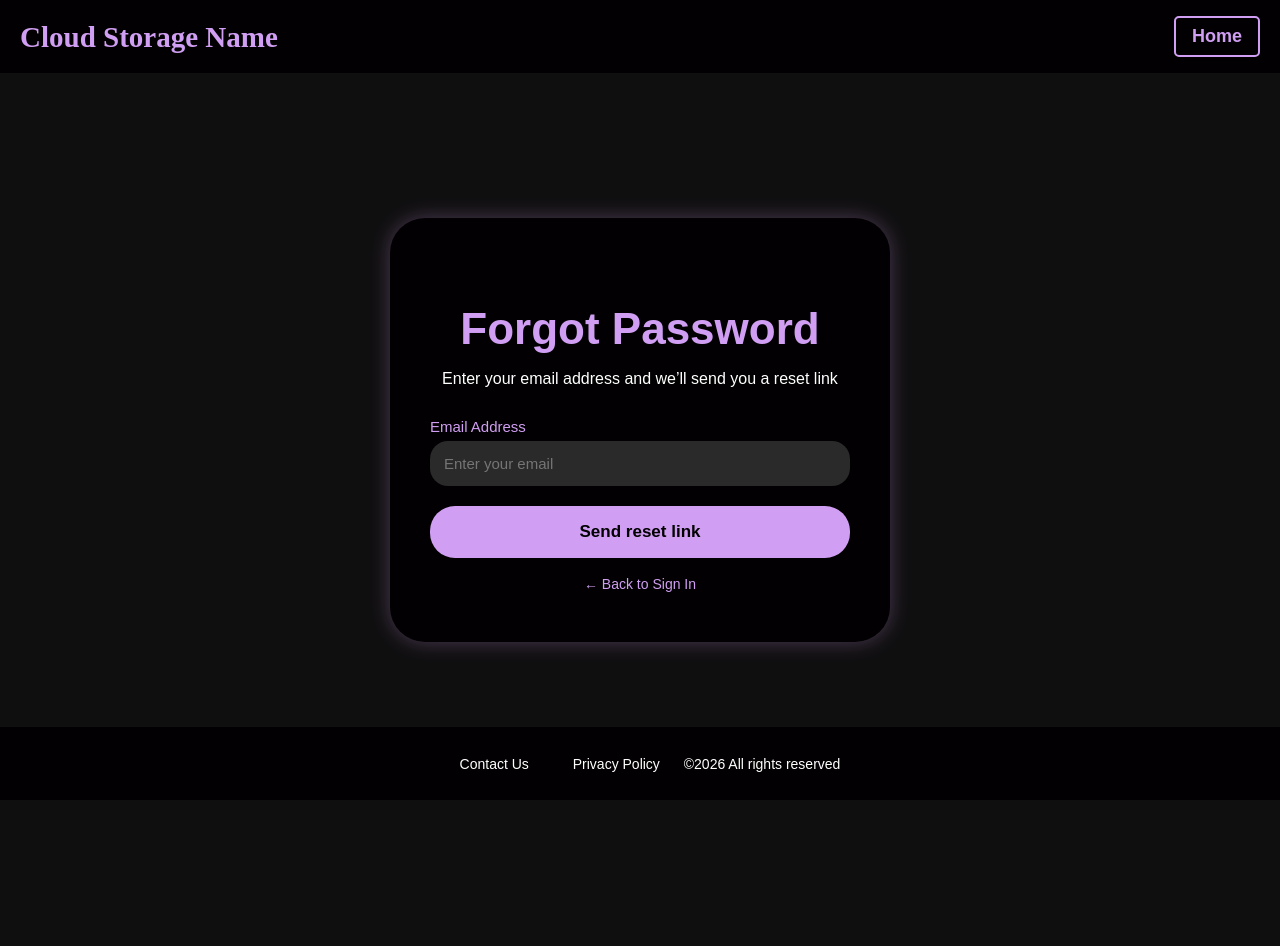
After one commit to martamysyshynn/LockCloud, a Flask app: page /forgot-password in a window 1280 px wide. The commit adds this page. Run offline with Flask 3, Linux system fonts and the light colour scheme.

Commit message:
Fixed two-factor authentication, implemented forgot password and reset password

```diff
--- a/app.py
+++ b/app.py
@@ -65,6 +65,9 @@ def signup():
 @app.route('/signin', methods=['GET', 'POST'])
 def signin():
     if request.method == 'POST':
+        session.pop('otp', None)
+        session.pop('temp_user_id', None)
+
         email = request.form['email']
         password = request.form['password']
 
@@ -78,13 +81,14 @@ def signin():
         if user and check_password_hash(user['password'], password):
 
             if user['two_factor_enabled']:
-                otp = generate_otp()
-                session['temp_user_id'] = user['id']
-                session['otp'] = otp
+                if 'otp' not in session:
+                    otp = generate_otp()
+                    session['temp_user_id'] = user['id']
+                    session['otp'] = otp
 
-                msg = Message('Your 2FA Code', recipients=[user['email']])
-                msg.body = f"Your verification code is: {otp}"
-                mail.send(msg)
+                    msg = Message('Your 2FA Code', recipients=[user['email']])
+                    msg.body = f"Your verification code is: {otp}"
+                    mail.send(msg)
 
                 return redirect(url_for('two_factor'))
 
@@ -98,6 +102,9 @@ def signin():
 
 @app.route('/two-factor', methods=['GET', 'POST'])
 def two_factor():
+    if 'temp_user_id' not in session:
+        return redirect(url_for('signin'))
+
     if request.method == 'POST':
         entered_otp = request.form['otp']
         if entered_otp == session.get('otp'):
@@ -226,6 +233,7 @@ def change_email():
         "Confirm your new email",
         recipients=[new_email]
     )
+
     msg.body = f"Your confirmation code is: {otp}"
     mail.send(msg)
 
@@ -262,6 +270,68 @@ def confirm_email():
 
     return render_template('confirm_email_page.html')
 
+@app.route('/forgot-password', methods=['GET', 'POST'])
+def forgot_password():
+    if request.method == 'POST':
+        email = request.form['email']
+
+        connection = get_db_connection()
+        cursor = connection.cursor(dictionary=True)
+        cursor.execute("SELECT id, email FROM users WHERE email=%s", (email,))
+        user = cursor.fetchone()
+
+        cursor.close()
+        connection.close()
+
+        if user:
+            otp = generate_otp()
+            session['reset_otp'] = otp
+            session['reset_user_id'] = user['id']
+
+            msg = Message("Password reset code", recipients=[user['email']])
+            msg.body = f"Your password reset code is: {otp}"
+            mail.send(msg)
+
+        flash("If this email exists, a reset code was sent", "info")
+        return redirect(url_for('reset_password'))
+
+    return render_template('forgot_password.html')
+
+@app.route('/reset-password', methods=['GET', 'POST'])
+def reset_password():
+    if 'reset_user_id' not in session:
+        return redirect(url_for('forgot_password'))
+
+    if request.method == 'POST':
+        otp = request.form['otp']
+        new_password = request.form['new_password']
+        confirm_password = request.form['confirm_password']
+
+        if new_password != confirm_password:
+            flash("Passwords do not match", "danger")
+            return redirect(url_for('reset_password'))
+
+        if otp != session.get('reset_otp'):
+            flash("Invalid reset code", "danger")
+            return redirect(url_for('reset_password'))
+
+        hashed_password = generate_password_hash(new_password)
+
+        connection = get_db_connection()
+        cursor = connection.cursor()
+        cursor.execute("UPDATE users SET password=%s WHERE id=%s", (hashed_password, session['reset_user_id']))
+        connection.commit()
+        cursor.close()
+        connection.close()
+
+        session.pop('reset_otp')
+        session.pop('reset_user_id')
+
+        flash("Password successfully reset. You can sign in now.", "success")
+        return redirect(url_for('signin'))
+
+    return render_template('reset_password.html')
+
 
 if __name__ == '__main__':
-    app.run(debug=True)
+    app.run(debug=False)
--- a/static/style.css
+++ b/static/style.css
@@ -12,7 +12,6 @@ body {
     color: #fff;
 }
 
-/* Верхня смужка */
 .top-bar {
     background-color: #020002;
     height: 73px;
@@ -23,7 +22,6 @@ body {
     z-index: 1000;
 }
 
-/* Нижня смужка */
 .bottom-bar {
     background-color: #020002;
     height: 73px;
@@ -34,7 +32,6 @@ body {
     z-index: 500;
 }
 
-/* Контент у верхній смужці */
 .top-bar-content {
     position: fixed;
     top: 0;
@@ -497,10 +494,10 @@ body {
 .two-factor-form input[type="text"],
 .two-factor-form button {
     width: 100%;
-    padding: 16px;        /* однаковий padding для висоти */
-    border-radius: 25px;  /* однакові закруглення */
-    font-size: 17px;      /* однаковий розмір тексту */
-    box-sizing: border-box; /* щоб padding не додавався до ширини */
+    padding: 16px;
+    border-radius: 25px;
+    font-size: 17px;
+    box-sizing: border-box;
 }
 
 .two-factor-form input[type="text"] {
@@ -522,8 +519,8 @@ body {
 .two-factor-form button:hover {
     opacity: 0.9;
 }
-/* ================= PROFILE PAGE ================= */
 
+/* PROFILE PAGE  */
 .profile-layout {
     display: flex;
     padding: 40px 60px;
@@ -531,7 +528,6 @@ body {
     min-height: calc(100vh - 146px);
 }
 
-/* SIDEBAR */
 .profile-sidebar {
     width: 260px;
     color: #D09EF2;
@@ -575,7 +571,6 @@ body {
     font-weight: bold;
 }
 
-/* PROFILE CARD */
 .profile-card {
     flex: 1;
     background-color: #1B1A1B;
@@ -662,8 +657,8 @@ body {
 .notification-card i {
     font-size: 22px;
 }
+
 /* SETTINGS PAGE */
-
 .settings-content {
     flex: 1;
     background: linear-gradient(180deg, #1A1A1A, #0F0F0F);
@@ -684,7 +679,6 @@ body {
     color: #C9A6E8;
 }
 
-/* ROW (form) */
 .settings-row {
     display: flex;
     align-items: center;
@@ -692,7 +686,6 @@ body {
     margin-bottom: 25px;
 }
 
-/* INPUTS */
 .settings-row input {
     flex: 1;
     padding: 14px 18px;
@@ -707,9 +700,8 @@ body {
     color: #999;
 }
 
-/* BUTTONS */
 .settings-btn {
-    min-width: 200px;              /* 🔥 однаковий розмір */
+    min-width: 200px;
     height: 48px;
     background-color: #D09EF2;
     color: #020002;
@@ -725,7 +717,95 @@ body {
     opacity: 0.9;
 }
 
-/* PASSWORD FORM – трохи вертикальніше */
 .settings-row input[type="password"] {
     max-width: 220px;
 }
+
+/* FORGOT / RESET PASSWORD */
+.forgot-password {
+    display: flex;
+    justify-content: center;
+    align-items: center;
+    min-height: calc(100vh - 146px);
+    padding: 120px 160px 60px;
+    box-sizing: border-box;
+}
+
+.forgot-password-form {
+    background-color: #020002;
+    padding: 50px 40px;
+    border-radius: 35px;
+    width: 420px;
+    max-width: 100%;
+    box-shadow: 0 0 20px rgba(208, 158, 242, 0.3);
+    text-align: center;
+}
+
+.forgot-password-form h1 {
+    color: #D09EF2;
+    font-size: 44px;
+    margin-bottom: 15px;
+}
+
+.forgot-password-form p {
+    color: #fff;
+    font-size: 16px;
+    margin-bottom: 30px;
+}
+
+.forgot-password-form label {
+    display: block;
+    text-align: left;
+    color: #D09EF2;
+    font-size: 15px;
+    margin-bottom: 6px;
+}
+
+.forgot-password-form input {
+    width: 100%;
+    padding: 14px;
+    margin-bottom: 20px;
+    border-radius: 18px;
+    border: none;
+    background-color: #2A2A2A;
+    color: #fff;
+    font-size: 15px;
+    outline: none;
+    box-sizing: border-box;
+    transition: border-color 0.2s, box-shadow 0.2s;
+}
+
+.forgot-password-form input:focus {
+    border: 1px solid #D09EF2;
+    box-shadow: 0 0 8px rgba(208, 158, 242, 0.4);
+}
+
+.forgot-btn {
+    width: 100%;
+    padding: 16px;
+    background-color: #D09EF2;
+    color: #020002;
+    font-size: 17px;
+    font-weight: bold;
+    border: none;
+    border-radius: 25px;
+    cursor: pointer;
+    transition: 0.3s;
+}
+
+.forgot-btn:hover {
+    background-color: #c084fc;
+}
+
+.back-to-login {
+    display: block;
+    margin-top: 18px;
+    text-decoration: none;
+    color: #D09EF2;
+    font-size: 14px;
+    transition: 0.3s;
+}
+
+.back-to-login:hover {
+    opacity: 0.8;
+}
--- /dev/null
+++ b/templates/forgot_password.html
@@ -0,0 +1,30 @@
+{% extends "base.html" %}
+
+{% block content %}
+<div class="top-bar-content">
+    <div class="name-text">Cloud Storage Name</div>
+    <div class="buttons">
+        <a href="{{ url_for('home') }}" class="btn-home">Home</a>
+    </div>
+</div>
+
+<section class="forgot-password">
+    <div class="forgot-password-form">
+        <h1>Forgot Password</h1>
+        <p>Enter your email address and we’ll send you a reset link</p>
+
+        <form method="POST">
+            <label>Email Address</label>
+            <input type="email" name="email" placeholder="Enter your email" required>
+
+            <button type="submit" class="forgot-btn">
+                Send reset link
+            </button>
+        </form>
+
+        <a href="{{ url_for('signin') }}" class="back-to-login">
+            ← Back to Sign In
+        </a>
+    </div>
+</section>
+{% endblock %}
--- a/templates/profile_notifications_page.html
+++ b/templates/profile_notifications_page.html
@@ -22,7 +22,7 @@
         <nav class="sidebar-nav">
             <a href="/profile">Profile</a>
             <a href="/notifications" class="active">Notification</a>
-            <a href="#">Settings</a>
+            <a href="/settings">Settings</a>
         </nav>
     </aside>
 
--- a/templates/sign_in_page.html
+++ b/templates/sign_in_page.html
@@ -22,7 +22,10 @@
                 <input type="password" name="password" placeholder="Enter password" required>
             </div>
 
-            <a href="#" class="signin-forgot">Forgot password?</a>
+            <a href="{{ url_for('forgot_password') }}" class="signin-forgot">
+                Forgot password?
+            </a>
+
 
             <!-- <label class="signin-remember">
                 <input type="checkbox" name="remember_me" checked>
```
Also changed, not shown: templates/reset_password.html (added, +23 -0 lines).
